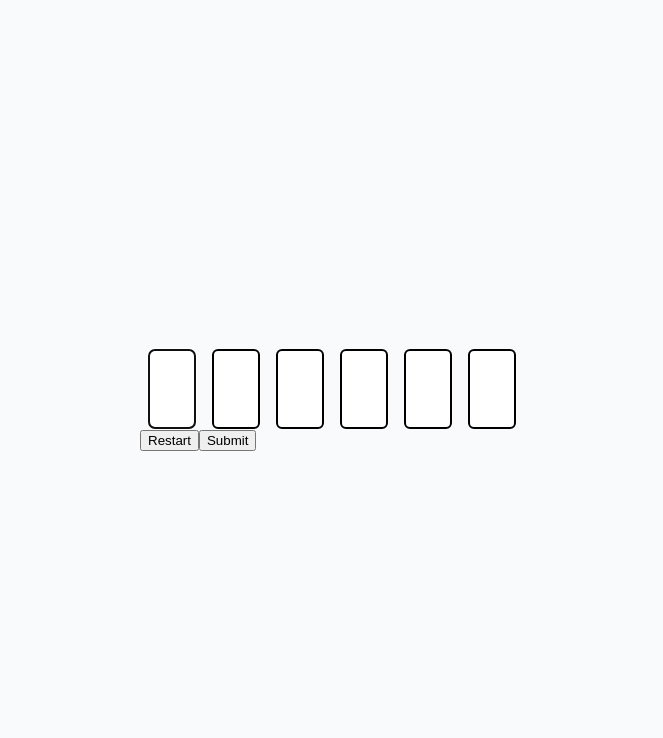
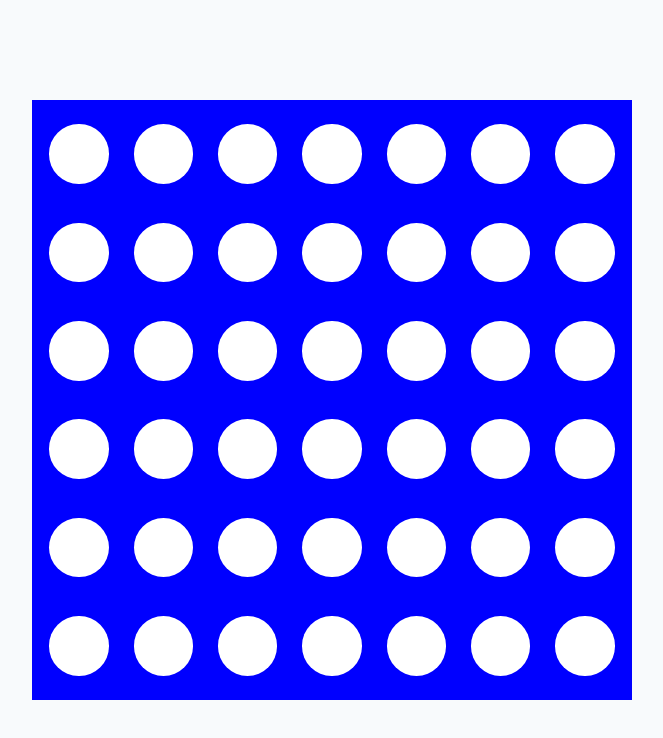
Before and after one commit to pugweather/js-internals-and-other-stuff, a React (Vite) app in the folder react-playground/: page / in a window 1280 px wide. Shown: the top 738 px of the page, without its empty margins (308-971 px from the left). Built offline with nearby package versions, Linux system fonts and the light colour scheme.

Commit message:
connect 4

```diff
--- a/react-playground/src/App.jsx
+++ b/react-playground/src/App.jsx
@@ -11,14 +11,15 @@
 // import WordleV2 from "./questions/wordle-v2/WordleV2.jsx"
 // import Matching from "./questions/matching/Matching.jsx"
 // import SnakeGame from "./questions/snake/SnakeGame.jsx"
-import Otp from "./questions/otp/Otp.jsx"
+// import Otp from "./questions/otp/Otp.jsx"
+import ConnectFour from "./questions/connect-four/ConnectFour.jsx"
 
 // Swap the import above to work on a different question.
 export default function App() {
 
   return (
     <div className="page">
-      <Otp />
+      <ConnectFour />
     </div>
     // <ContextReducer>
     //     <Child />
--- /dev/null
+++ b/react-playground/src/questions/connect-four/ConnectFour.jsx
@@ -0,0 +1,119 @@
+import { useState } from "react"
+import styles from "./ConnectFour.module.css"
+
+const NUM_COLUMNS = 7
+const NUM_ROWS = 6
+
+export default function ConnectFour() {
+
+    const [player, setPlayer] = useState("yellow") // yellow | red
+    const [isPlaying, setIsPlaying] = useState(true)
+    const [board, setBoard] = useState(Array.from({ length: NUM_ROWS }, () => new Array(NUM_COLUMNS).fill(null)))
+
+    const isDraw = !board.some(row => row.includes(null))
+    // console.log(board.reduce((acc, row) => acc + row.filter(val => Boolean(val)).length, 0))
+
+    function getValidPlaceLocation(colIdx) {
+        // Assume no position is valid until we find one that is (hopefully)
+        let res = null
+        for (let rowIdx = NUM_ROWS - 1; rowIdx >= 0; rowIdx--) {
+            if (board[rowIdx][colIdx] === null) {
+                res = [rowIdx, colIdx]
+                break
+            }
+        }
+        if (!res) {
+            res = [null, null]
+        }
+        return res
+    }
+
+    function handleClickSlot(colIdx) {
+
+        if (!isPlaying) return
+
+        const [row, col] = getValidPlaceLocation(colIdx)
+
+        if (row === null) return
+
+        const newBoard = board.map(row => [...row])
+        newBoard[row][col] = player
+        setBoard(newBoard)
+
+        const isDraw = !newBoard.some(row => row.includes(null))
+        const isWin = isWinningSolution(row, col, newBoard)
+        if (isWin || isDraw) {
+            setIsPlaying(false)
+            return
+        }
+
+        setPlayer(prev => prev === "yellow" ? "red" : "yellow")
+    }
+    function isWinningSolution(row, col, newBoard) {
+        const solutions = [
+            [[0, -1], [0, 1]], // Horizontal
+            [[-1, 0], [1, 0]], // Vertical
+            [[1, -1], [-1, 1]], // left to right diag
+            [[-1, -1], [1, 1]] // right to left diag
+        ]
+
+        let maxStreak = 1
+        for (const [dir1, dir2] of solutions) {
+
+            let currStreak = 1
+
+            const [dirRow1, dirCol1] = dir1
+            let nextR = row + dirRow1
+            let nextC = col + dirCol1
+            while (isInBounds(nextR, nextC) && newBoard[nextR][nextC] === player) {
+                currStreak++
+                nextR += dirRow1
+                nextC += dirCol1
+            }
+
+            const [dirRow2, dirCol2] = dir2
+            nextR = row + dirRow2
+            nextC = col + dirCol2
+            while (isInBounds(nextR, nextC) && newBoard[nextR][nextC] === player) {
+                currStreak++
+                nextR += dirRow2
+                nextC += dirCol2
+            }
+            maxStreak = Math.max(maxStreak, currStreak)
+        }
+
+        return maxStreak >= 4
+
+        function isInBounds(nextR, nextC) {
+            return nextR >= 0 && nextR < NUM_ROWS && nextC >= 0 && nextC < NUM_COLUMNS
+        }
+    }
+
+
+    function restartGame() {
+        setIsPlaying(true)
+        setBoard(Array.from({ length: NUM_ROWS }, () => new Array(NUM_COLUMNS).fill(null)))
+    }
+
+    return (
+        <div className={styles.board}>
+            {
+                board.map((row, rowIdx) => {
+                    return row.map((col, colIdx) => {
+                        const cellClass = board[rowIdx][colIdx]
+                        return <div key={`${rowIdx}-${colIdx}`} className={`${styles.cell} ${cellClass ? styles[cellClass] : ''}`} onClick={() => handleClickSlot(colIdx)}></div>
+                    })
+                })
+            }
+            {
+            !isPlaying && (
+            <div className={styles.popupModal}>
+                <div>
+                    {isDraw && !won ? "Draw" : `Player ${player.charAt(0).toUpperCase() + player.slice(1)} wins!`}
+                </div>
+                <button onClick={restartGame}>Restart</button>
+            </div>)
+            }
+        </div>
+    )
+}
--- /dev/null
+++ b/react-playground/src/questions/connect-four/ConnectFour.module.css
@@ -0,0 +1,43 @@
+.board {
+    display: grid;
+    width: 600px;
+    height: 600px;
+    grid-template-columns: repeat(7, 1fr);
+    grid-template-rows: repeat(6, 1fr);
+    gap: 10px;
+    background-color: blue;
+    padding: 10px;
+    position: relative;
+}
+
+.cell {
+    background-color: white;
+    width: 80%;
+    aspect-ratio: 1;
+    border-radius: 50%;
+    place-self: center;
+    cursor: pointer;
+}
+
+.yellow {
+    background-color: yellow;
+}
+
+.red {
+    background-color: red;
+}
+
+.popupModal {
+    position: absolute;
+    left: 0;
+    right: 0;
+    top: 0;
+    bottom: 0;
+    font-size: 42px;
+    color: white;
+    background-color: rgba(0,0,0,0.6);
+    display: flex;
+    flex-direction: column;
+    justify-content: center;
+    align-items: center;
+}
```
